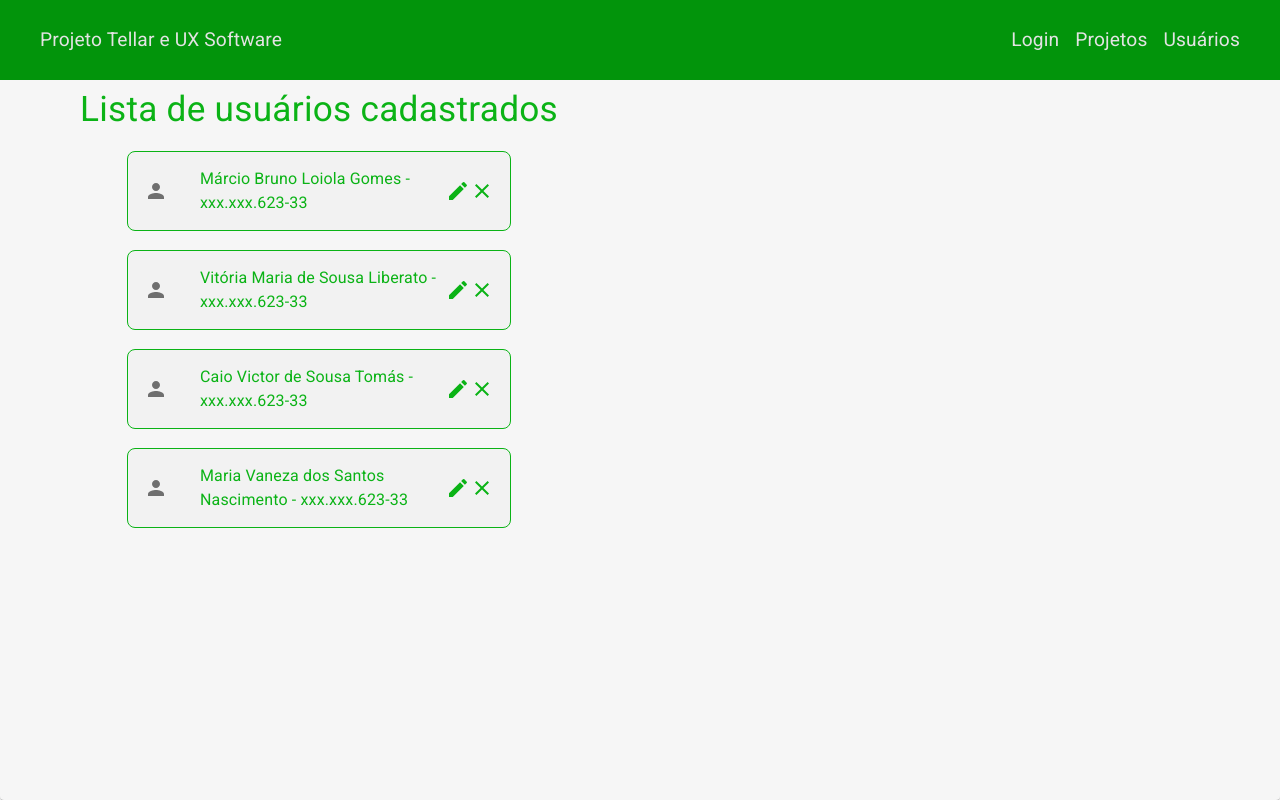
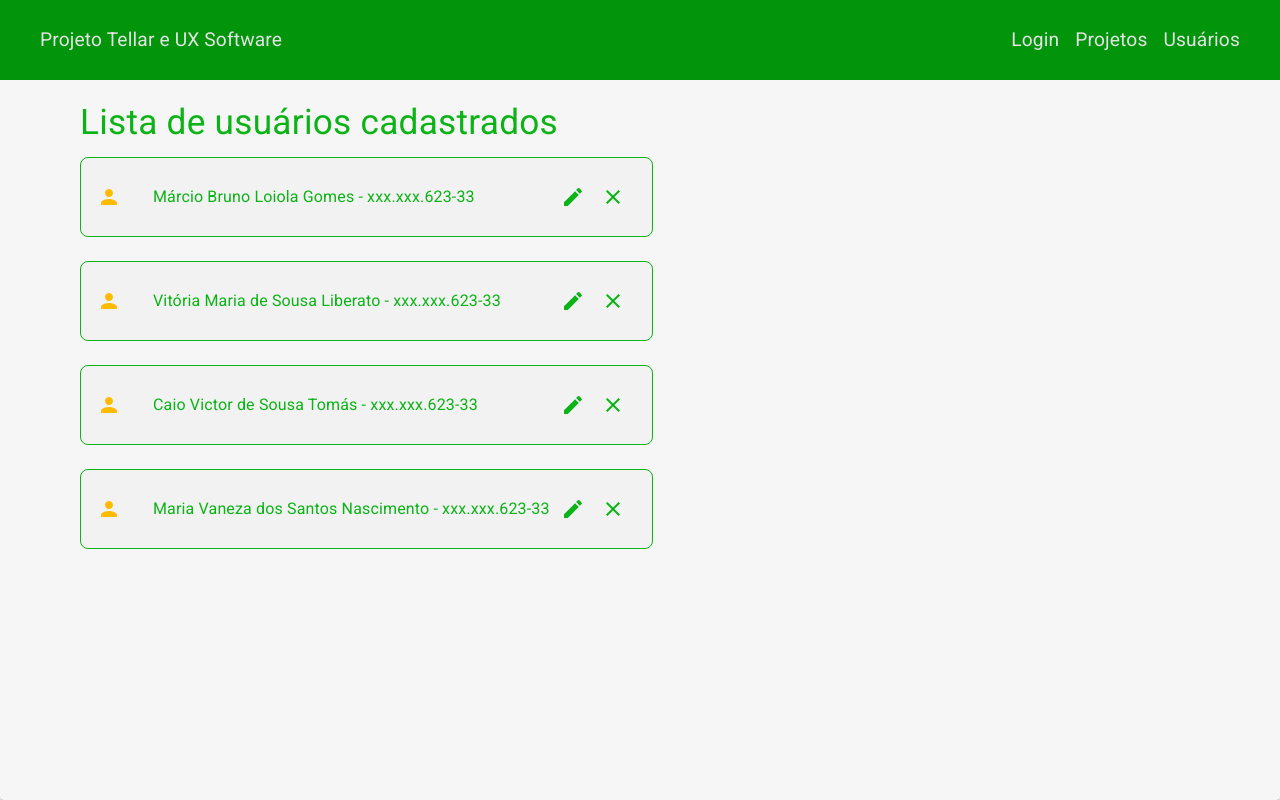
Before and after one commit to marcio-loiola/tellar-uxsoft-job, a React (Vite) app in the folder Frontend/tellar-uxsoft-job/: page / in a window 1280 px wide. Built offline with nearby package versions, Linux system fonts and the light colour scheme.

Commit message:
chore: little styling on forms itens and svg icons

```diff
--- a/Frontend/tellar-uxsoft-job/src/components/ListComponent/ListComponent.tsx
+++ b/Frontend/tellar-uxsoft-job/src/components/ListComponent/ListComponent.tsx
@@ -10,15 +10,6 @@ interface IListComponentProps {
   description: string;
   icon: React.ReactNode;
 }
-
-const Item = styled(ListItem)(({ theme }) => ({
-  backgroundColor: " #f2f2f2",
-  color: "var(--green-color-100)",
-  width: "30vw",
-  height: "5rem",
-  borderRadius: "0.5rem",
-  border: "1px solid var(--green-color-100)",
-}));
 
 const userOptions = [
   {
@@ -39,6 +30,15 @@ const userOptions = [
   },
 ];
 
+const Item = styled(ListItem)(({ theme }) => ({
+  backgroundColor: " #f2f2f2",
+  color: "var(--green-color-100)",
+  width: "100%",
+  height: "5rem",
+  borderRadius: "0.5rem",
+  border: "1px solid var(--green-color-100)",
+}));
+
 const TitleText = styled(Typography)(({ theme }) => ({
   color: "var(--green-color-100)",
   fontSize: "2.2rem",
@@ -46,6 +46,7 @@ const TitleText = styled(Typography)(({ theme }) => ({
   fontFamily: "Roboto",
   textDecoration: "none",
   component: "div",
+  margin: "0.8rem 0",
 
   "&:hover": {
     color: "var(--secondary-color-dark)",
@@ -54,34 +55,72 @@ const TitleText = styled(Typography)(({ theme }) => ({
 }));
 
 const ListContainer = styled(Stack)(({ theme }) => ({
-  color: "var(--secondary-color-dark)",
+  color: "var(--primary-color)",
   display: "flex",
   flexFlow: "column wrap",
   alignItems: "center",
   justifyContent: "center",
   minHeight: "64px",
-  gap: "1.2rem",
+  gap: "1.5rem",
+
   padding: "0",
   margin: "0",
 }));
 
+const IconContainer = styled(Box)(({ theme }) => ({
+  color: "var(--green-color-100)",
+  display: "flex",
+  flexFlow: "row wrap",
+  alignItems: "center",
+  justifyContent: "center",
+  gap: "1rem",
+  padding: "0",
+  margin: "0.7rem",
+}));
+
+const EditIconStyles = {
+  color: "var(--green-color-100)",
+  "&:hover": {
+    textDecoration: "none",
+    color: "#fac638",
+  },
+};
+
+const PersonIconStyles = {
+  color: "#ffbb00",
+  "&:hover": {
+    textDecoration: "none",
+    color: "#ffbb00",
+  },
+};
+
+const DeleteIconStyles = {
+  color: "var(--green-color-100)",
+  "&:hover": {
+    textDecoration: "none",
+    color: "var(--secondary-color-dark)",
+  },
+};
+
 export function ListComponent() {
   return (
     <List>
+      <TitleText variant="h4"> Lista de usuários cadastrados </TitleText>
       <ListContainer>
-        <TitleText variant="h4"> Lista de usuários cadastrados </TitleText>
         {userOptions.map((userOptions) => (
           <Item>
             <ListItemIcon>
-              <SvgIcon>{userOptions.icon}</SvgIcon>
+              <SvgIcon sx={PersonIconStyles}>{userOptions.icon}</SvgIcon>
             </ListItemIcon>
             <ListItemText primary={userOptions.title} />
-            <SvgIcon>
-              <Edit />
-            </SvgIcon>
-            <SvgIcon>
-              <Clear />
-            </SvgIcon>
+            <IconContainer>
+              <SvgIcon sx={EditIconStyles}>
+                <Edit />
+              </SvgIcon>
+              <SvgIcon sx={DeleteIconStyles}>
+                <Clear />
+              </SvgIcon>
+            </IconContainer>
           </Item>
         ))}
       </ListContainer>
--- a/Frontend/tellar-uxsoft-job/src/pages/User/Listing/UserList.tsx
+++ b/Frontend/tellar-uxsoft-job/src/pages/User/Listing/UserList.tsx
@@ -10,6 +10,8 @@ export function UserList() {
     <Stack
       display="flex"
       flexDirection="column"
+      alignContent="center"
+      justifyContent="center"
       sx={{
         padding: "5rem",
       }}
```
